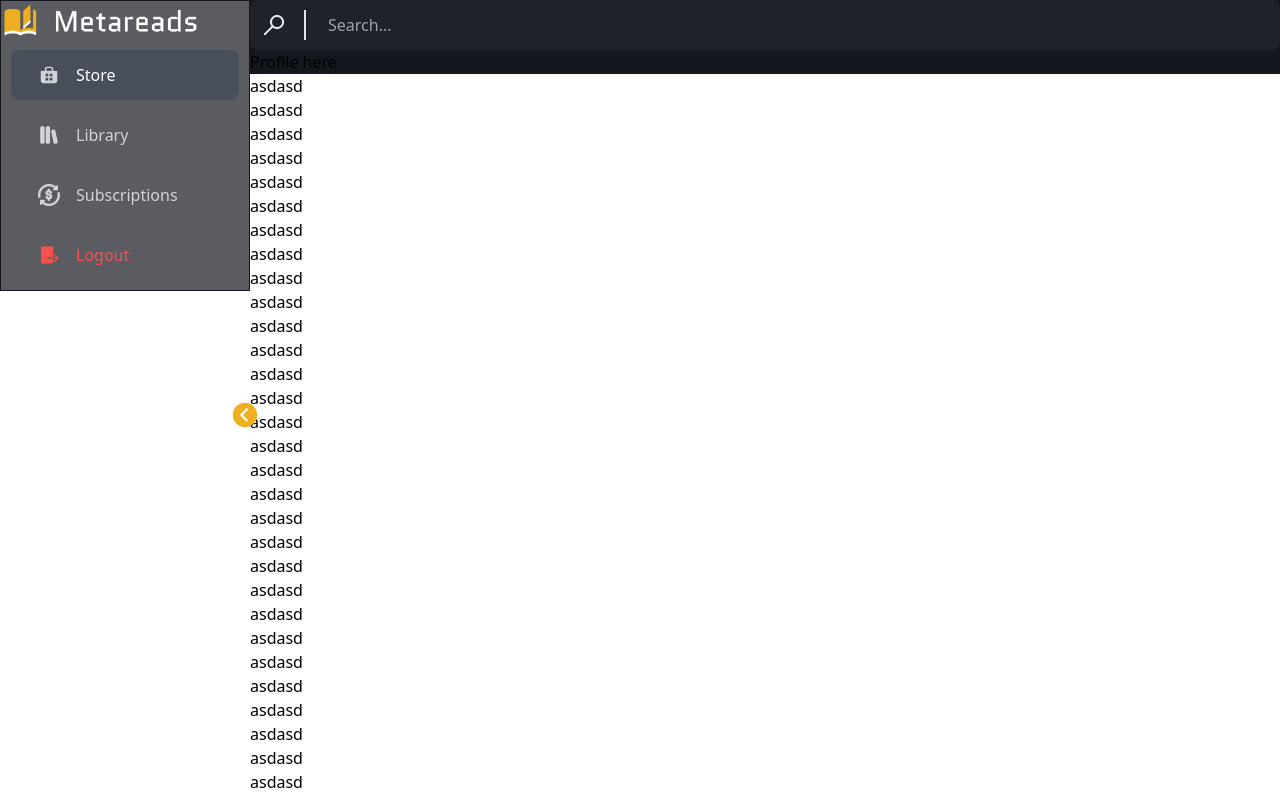
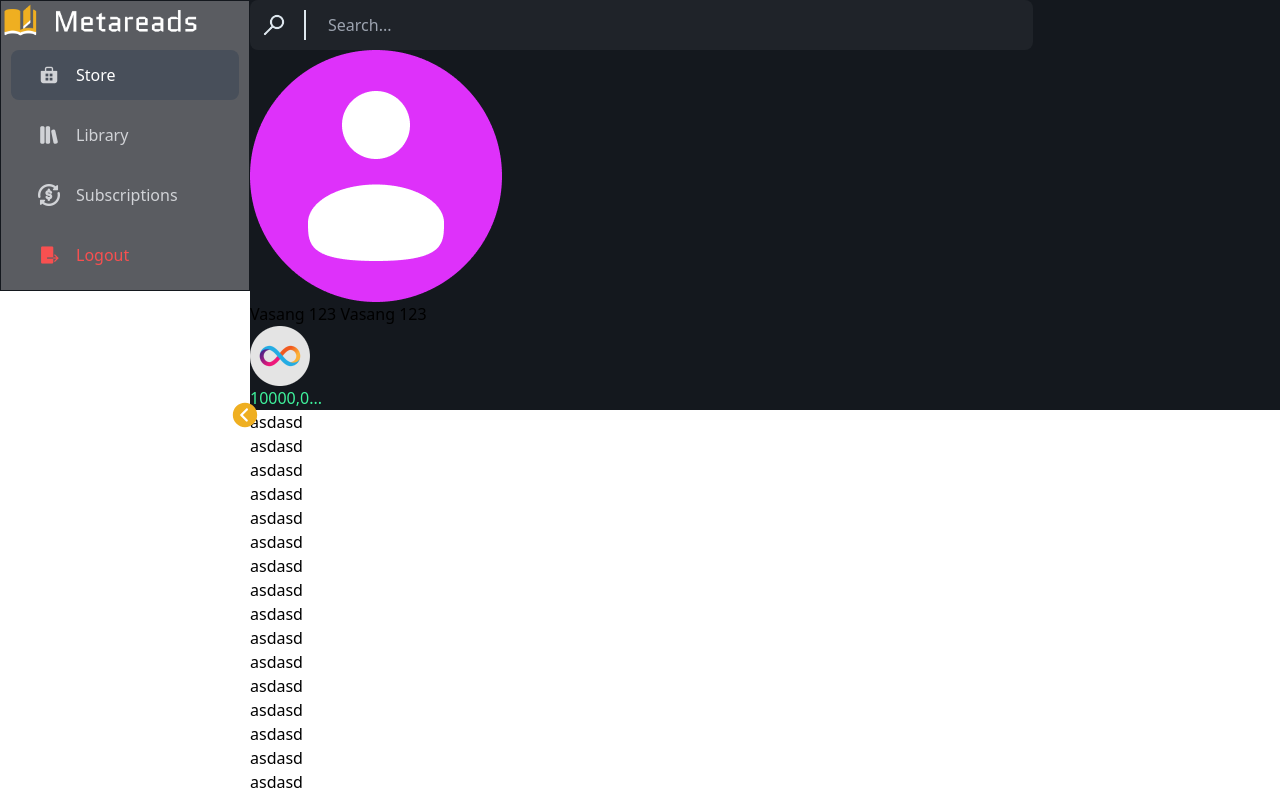
Before and after one commit to Shirloin/MetaReads, a React (Vite) app in the folder src/MetaReads_frontend/: page / in a window 1280 px wide. Shown: the top 798 px of the page. Built offline with nearby package versions, Linux system fonts and the light colour scheme.

Commit message:
Add Top navbar profile

```diff
--- a/package.json
+++ b/package.json
@@ -18,6 +18,10 @@
   "dependencies": {
     "@dfinity/agent": "^2.1.2",
     "@dfinity/auth-client": "^2.1.2",
+    "@emotion/react": "^11.13.3",
+    "@emotion/styled": "^11.13.0",
+    "@fontsource/montserrat": "^5.1.0",
+    "@mui/material": "^6.1.3",
     "queue-microtask": "^1.2.3",
     "react-icons": "^5.3.0",
     "react-pro-sidebar": "^1.1.0",
@@ -25,6 +29,7 @@
     "ts-interface-checker": "^1.0.2"
   },
   "devDependencies": {
+    "@types/react": "^18.3.11",
     "@types/react-router-dom": "^5.3.3"
   }
 }
--- a/src/MetaReads_frontend/src/components/Layout/BaseLayout.jsx
+++ b/src/MetaReads_frontend/src/components/Layout/BaseLayout.jsx
@@ -3,7 +3,7 @@
 export default function BaseLayout() {
   return (
     <>
-      <div className="min-h-screen w-full bg-black">
+      <div className="font-montserrat min-h-screen w-full bg-black">
         <Outlet />
       </div>
     </>
--- a/src/MetaReads_frontend/src/components/Navbar/TopNavbar.jsx
+++ b/src/MetaReads_frontend/src/components/Navbar/TopNavbar.jsx
@@ -1,6 +1,12 @@
+import { useState } from "react";
 import SearchBar from "../Form/Input/TextField/SearchBar";
+import NavbarProfile from "../Profile/NavbarProfile";
+import { useCollapsed } from "../../lib/collapsed_provider";
 
 export default function TopNavbar() {
+  const { collapsed } = useCollapsed();
+  const [query, setQuery] = useState("");
+
   return (
     <div
       className="fixed h-[100px] w-full text-white"
@@ -12,15 +18,21 @@
         className="absolute inset-0"
         style={{
           backgroundColor: "#14181E",
-          opacity: "0.71",
-          zIndex: -1,
+          opacity: "0.11",
+          zIndex: 1,
         }}
       ></div>
-      <div className="relative z-10 flex h-full w-full items-center justify-around gap-3 px-4">
-        <div className="w-10/12">
-          <SearchBar />
+      <div className="relative z-10 flex h-full w-full items-center gap-2 px-4">
+        <div
+          className="w-full flex-grow transition-all duration-300"
+          style={{ maxWidth: collapsed ? "85%" : "76%" }}
+        >
+          <SearchBar query={query} setQuery={setQuery} />
         </div>
-        <div className="w-2/12">Profile here</div>
+
+        <div className="">
+          <NavbarProfile />
+        </div>
       </div>
     </div>
   );
--- /dev/null
+++ b/src/MetaReads_frontend/src/components/Profile/NavbarProfile.jsx
@@ -0,0 +1,60 @@
+import DefaultProfile from "../../../public/assets/Default Profile.png";
+import CurrencyLogo from "../../../public/assets/Currency Logo.png";
+import { Tooltip } from "@mui/material"; // Import Tooltip from MUI
+
+export default function NavbarProfile({ user }) {
+  const name = "Vasang 123 Vasang 123";
+  const money = "10000,00";
+  const profilePicture = user && user.photo ? user.photo : DefaultProfile;
+  const formatMoney = (value) => {
+    return value.length > 5 ? `${value.slice(0, 7)}...` : value;
+  };
+
+  return (
+    <div className="flex items-center justify-center gap-4">
+      <Tooltip
+        title={
+          <img
+            src={profilePicture}
+            alt="Profile Preview"
+            className="h-32 w-32"
+          />
+        } // Tooltip displays larger image
+        arrow
+        placement="bottom"
+      >
+        <img
+          src={profilePicture}
+          alt="Profile Picture"
+          className="w-12 cursor-pointer" // Added cursor pointer for better UX
+        />
+      </Tooltip>
+
+      <div className="flex items-center">
+        <div className="flex flex-col items-center">
+          <Tooltip title={name} arrow placement="top-start">
+            <div className="max-w-[100px] cursor-pointer overflow-hidden text-ellipsis whitespace-nowrap">
+              <span>{name}</span>
+            </div>
+          </Tooltip>
+
+          <div className="w-full">
+            <Tooltip title={money} arrow placement="bottom">
+              <div
+                className="max-w-[100px] overflow-hidden text-ellipsis whitespace-nowrap"
+                style={{ color: "#3FF39D" }}
+              >
+                <span className="flex gap-2">
+                  <div className="flex items-center">
+                    <img src={CurrencyLogo} alt="Currency" className="w-5" />
+                  </div>
+                  {formatMoney(money)}
+                </span>
+              </div>
+            </Tooltip>
+          </div>
+        </div>
+      </div>
+    </div>
+  );
+}
```
Also changed, not shown: src/MetaReads_frontend/public/assets/Currency Logo.png (added), src/MetaReads_frontend/public/assets/Default Profile.png (added).
